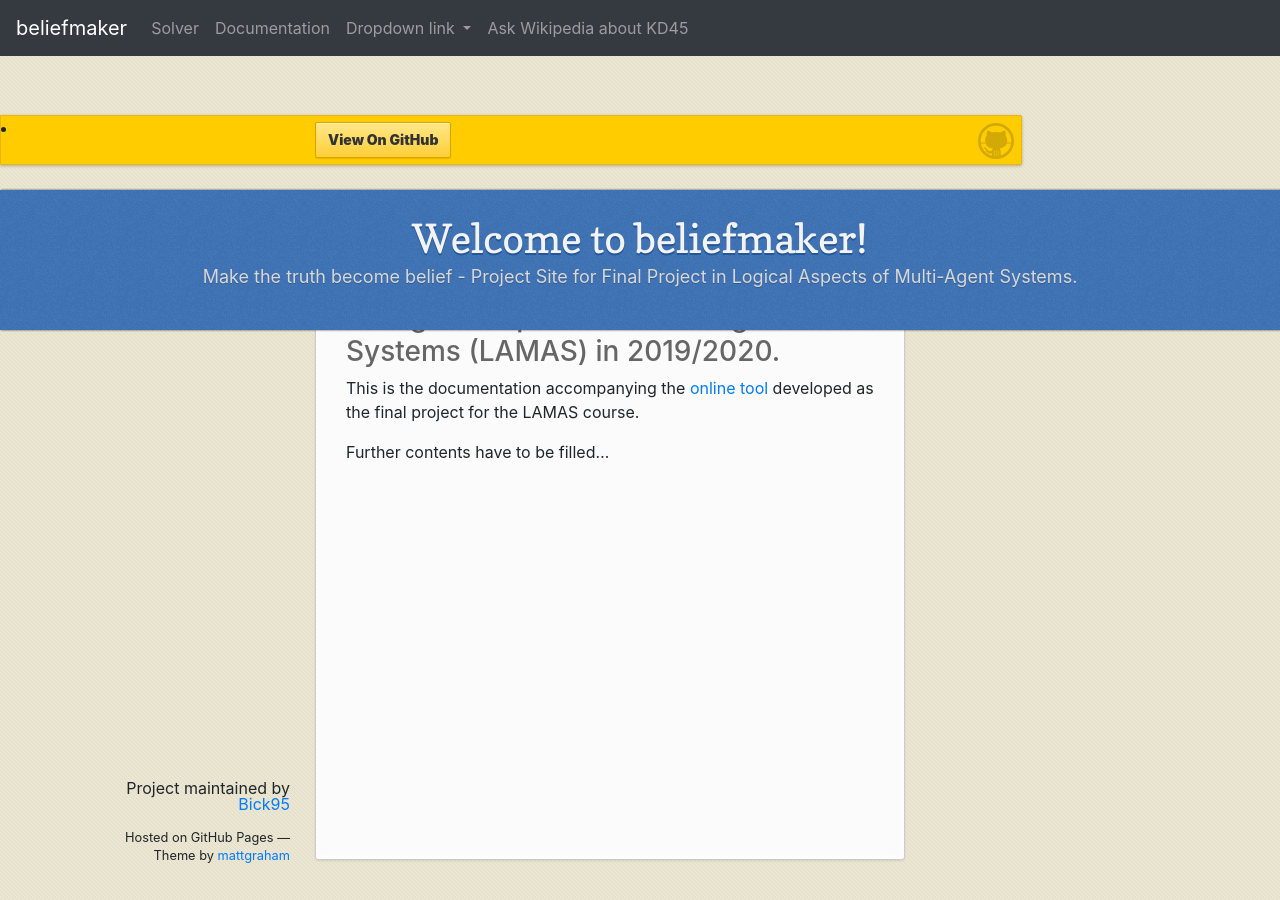
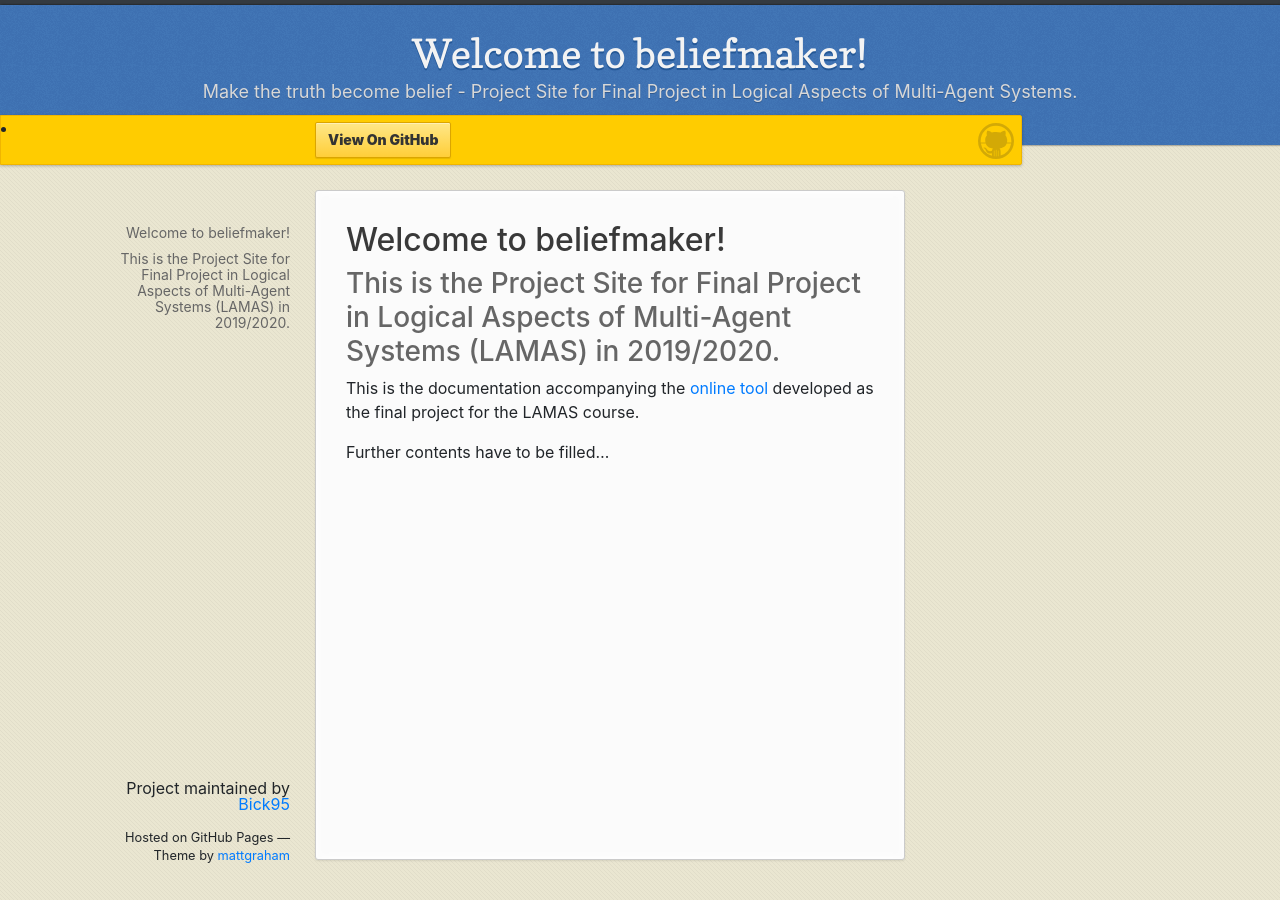
Before and after one commit to Bick95/beliefmaker, a Jekyll site: the page built from index.md, in a window 1280 px wide. Built offline with Jekyll 4.4.1, drawn with Linux system fonts in a browser that asks for light colours.

```diff
--- a/_sass/jekyll-theme-leap-day.scss
+++ b/_sass/jekyll-theme-leap-day.scss
@@ -163,7 +163,7 @@
   padding: 25px 20px 40px 20px;
   margin: 0;
   position: fixed;
-  top: 5;
+  top: 5px;
   left:0;
   right:0;
   width: 100%;
```
